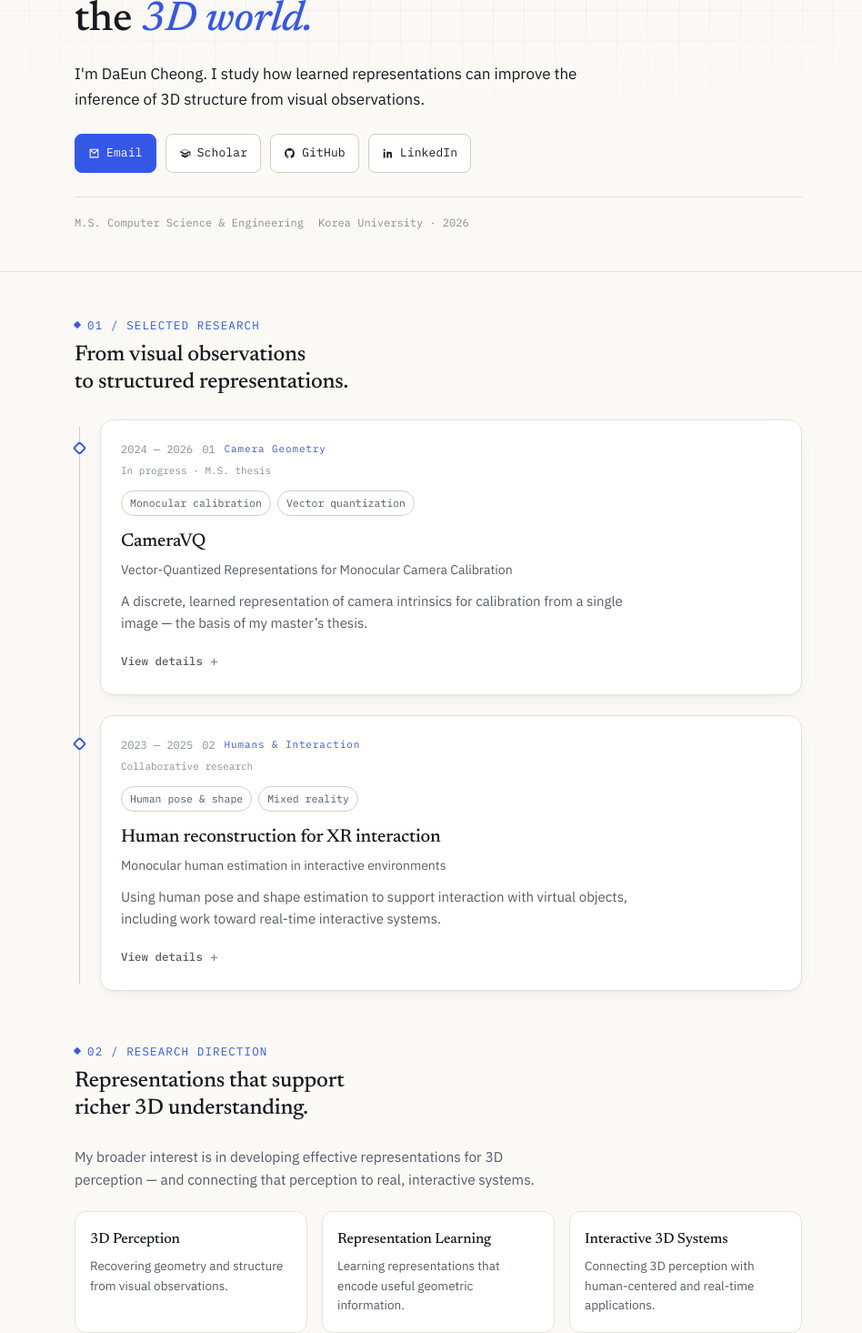
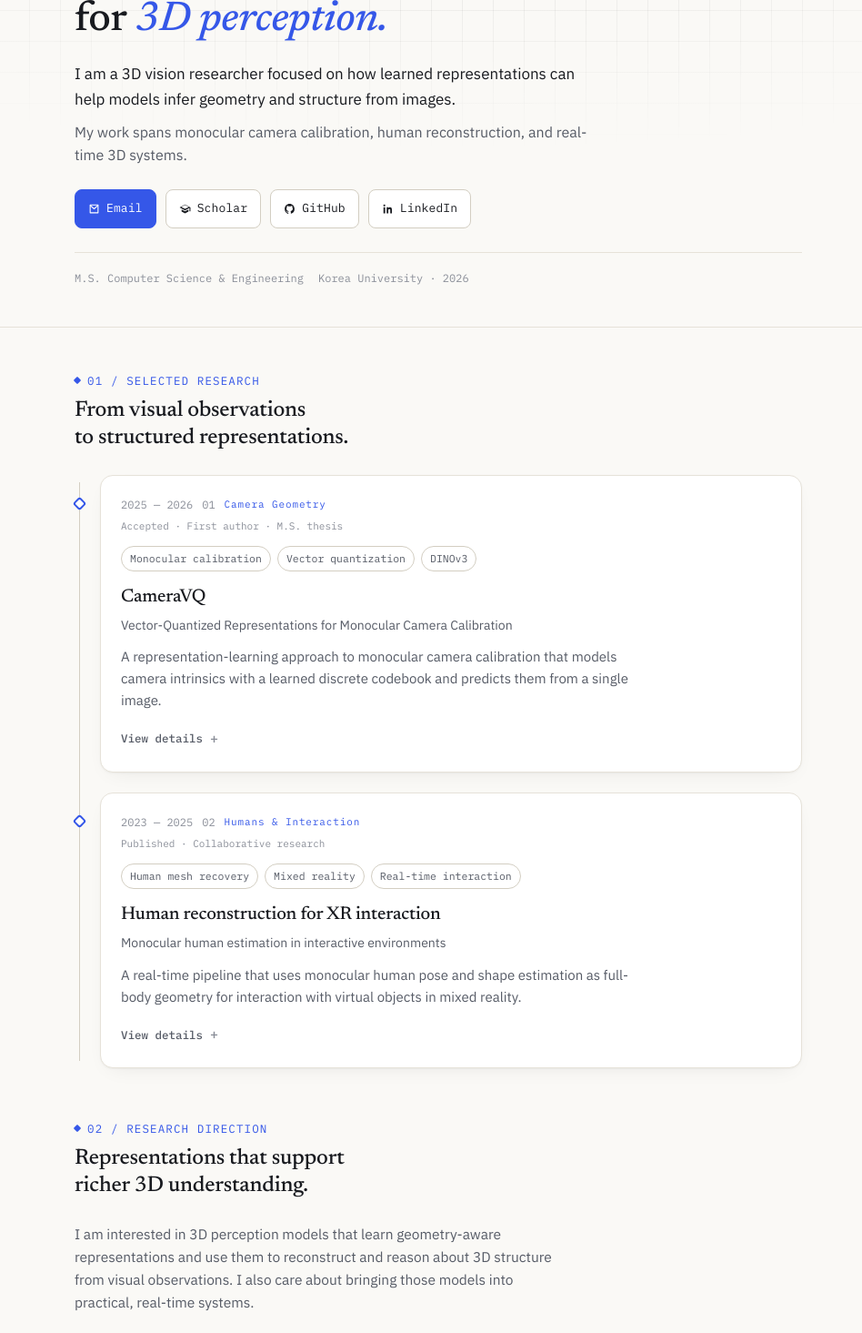
Before and after one commit to GraceCheong/web, a React (Vite) app: page / in a window 1280 px wide. Shown: the part 220-1685 px from the top of the page at 91% size, without its empty margins (158-1106 px from the left). Built offline with nearby package versions, Linux system fonts and the light colour scheme.

Commit message:
Refresh portfolio content and project positioning

```diff
--- a/src/data/content.js
+++ b/src/data/content.js
@@ -1,116 +1,94 @@
-// ---------------------------------------------------------------------------
-// All editable site content lives in this one file.
-//
-// To add a video to a research or project item, set `video` to a YouTube or
-// Vimeo URL (any normal share/watch URL works, e.g.
-// "https://www.youtube.com/watch?v=XXXXXXXXXXX" or
-// "https://vimeo.com/XXXXXXXX"). Leave it unset / empty and no video block
-// is rendered.
-//
-// Lines marked DRAFT below are Claude's best guess at wording from what
-// Grace described — read and adjust before publishing, they are not
-// placeholders in the "fill this in" sense, just unverified copy.
-// ---------------------------------------------------------------------------
-
 export const profile = {
   name: 'DaEun Cheong',
-  wordmarkTag: 'RESEARCH PORTFOLIO',
-  eyebrow: '3D Vision · Representation Learning · Human Reconstruction · Real-time 3D',
-  headingLead: 'Learning to perceive',
-  headingRest: 'the ',
-  headingEmphasis: '3D world.',
+  wordmarkTag: '3D VISION · RESEARCH',
+  eyebrow: '3D Vision · Geometric Representation Learning · 3D Reconstruction',
+  headingLead: 'Learning representations',
+  headingRest: 'for ',
+  headingEmphasis: '3D perception.',
   intro: [
-    "I'm DaEun Cheong. I study how learned representations can improve the inference of 3D structure from visual observations.",
+    'I am a 3D vision researcher focused on how learned representations can help models infer geometry and structure from images.',
+    'My work spans monocular camera calibration, human reconstruction, and real-time 3D systems.',
+  ],
+  focus: [
+    { label: 'Research', value: '3D vision · representation learning' },
+    { label: 'Recent work', value: 'CameraVQ · monocular calibration' },
+    { label: 'Systems', value: 'Human reconstruction · XR · real-time 3D' },
   ],
   note: ['M.S. Computer Science & Engineering', 'Korea University · 2026'],
   email: 'wjdekdms001@gmail.com',
   scholarUrl: 'https://scholar.google.com/citations?user=zyTJIzsAAAAJ&hl=en',
   githubUrl: 'https://github.com/GraceCheong',
-  // TODO(Grace): paste your LinkedIn profile URL here — until then this
-  // button points nowhere (href="#") and is easy to spot in review.
-  linkedinUrl: '',
+  linkedinUrl: 'https://www.linkedin.com/in/%EB%8B%A4%EC%9D%80-%EC%A0%95-32636325a/',
 }
 
-// ---------------------------------------------------------------------------
-// Selected Research — the primary section. Plotted on a timeline, newest
-// first. Each item expands inline (accordion) for the full research
-// write-up. Deliberately a different shape from Side Projects below:
-// Research Question / Method / Contribution / Architecture / Context /
-// Publication — never Problem/Stack/Demo/GitHub.
-// ---------------------------------------------------------------------------
 export const researchItems = [
   {
     id: 'cameravq',
-    period: '2024 — 2026',
-    status: 'In progress · M.S. thesis',
+    period: '2025 — 2026',
+    status: 'Accepted · First author · M.S. thesis',
     category: 'Camera Geometry',
-    tags: ['Monocular calibration', 'Vector quantization'],
+    tags: ['Monocular calibration', 'Vector quantization', 'DINOv3'],
     title: 'CameraVQ',
     subtitle: 'Vector-Quantized Representations for Monocular Camera Calibration',
     summary:
-      'A discrete, learned representation of camera intrinsics for calibration from a single image — the basis of my master’s thesis.',
-    context: 'First-author research · M.S. thesis · Advisor: Jung Hyun Han',
+      'A representation-learning approach to monocular camera calibration that models camera intrinsics with a learned discrete codebook and predicts them from a single image.',
+    context: 'First-author research · M.S. thesis · Korea University Media Lab',
     question:
-      'How can vector-quantized representations support the estimation of camera intrinsics from visual observations?',
+      'Can a discrete representation of camera intrinsics provide a useful target space for monocular calibration from visual observations?',
     method:
-      'Investigating vector-quantized representations for monocular calibration, connecting representation design with camera geometry.',
+      'A VQ-based model learns codes for normalized camera intrinsics, while frozen visual features are used to predict the corresponding camera representation from one image.',
     contribution:
-      // DRAFT — confirm this reads accurately against the thesis framing.
-      'A discrete camera-code representation that makes monocular calibration more interpretable and learnable, tying representation design directly to camera geometry rather than regressing intrinsics directly.',
+      'Introduces a discrete representation for camera intrinsics and connects representation learning directly with monocular camera geometry, enabling calibration to be framed as prediction in a learned code space.',
     diagram: [
       { label: 'OBSERVATION', value: 'Single image' },
+      { label: 'VISUAL FEATURE', value: 'Frozen image encoder' },
       { label: 'REPRESENTATION', value: 'Camera code', accent: true },
       { label: 'GEOMETRY', value: 'Camera intrinsics' },
     ],
-    diagramCaption: 'Conceptual overview · intrinsics are represented through a learned codebook.',
-    video: '', // TODO(Grace): add a YouTube/Vimeo link when the demo video is ready
+    diagramCaption: 'Conceptual overview · image evidence is mapped to a learned camera representation.',
+    video: '',
     links: [{ label: 'Publication', href: '#publication-cameravq' }],
   },
   {
     id: 'xr-interaction',
     period: '2023 — 2025',
-    status: 'Collaborative research',
+    status: 'Published · Collaborative research',
     category: 'Humans & Interaction',
-    tags: ['Human pose & shape', 'Mixed reality'],
+    tags: ['Human mesh recovery', 'Mixed reality', 'Real-time interaction'],
     title: 'Human reconstruction for XR interaction',
     subtitle: 'Monocular human estimation in interactive environments',
     summary:
-      'Using human pose and shape estimation to support interaction with virtual objects, including work toward real-time interactive systems.',
-    context: 'Collaborative research · Media Lab, Korea University',
-    question: 'How can estimated human geometry be used to support interaction with virtual objects?',
+      'A real-time pipeline that uses monocular human pose and shape estimation as full-body geometry for interaction with virtual objects in mixed reality.',
+    context: 'Collaborative research · Korea University Media Lab',
+    question: 'How can estimated 3D human geometry support natural full-body interaction with virtual objects?',
     method:
-      'Connecting 3D human estimation with XR applications and the practical requirements of interactive environments, at Korea University’s Media Lab.',
+      'Integrated monocular human pose and shape estimation with an XR interaction pipeline and compared alternative body representations in an interactive user study.',
     contribution:
-      // DRAFT — confirm this reads accurately against the published work.
-      'Contributed to a pipeline that turns monocular human pose and shape estimates into full-body interaction with virtual objects, published as a journal article and demonstrated as an IEEE VR poster.',
+      'Connected monocular human reconstruction to a practical mixed-reality interaction system and evaluated how different body representations affect the interaction experience.',
     interactionMap: [
-      { step: '01', title: 'Observe', detail: 'Visual input of a person' },
-      { step: '02', title: 'Estimate', detail: '3D human pose and shape' },
-      { step: '03', title: 'Interact', detail: 'Human–object interaction in XR' },
+      { step: '01', title: 'Observe', detail: 'Monocular visual input' },
+      { step: '02', title: 'Reconstruct', detail: '3D human pose and shape' },
+      { step: '03', title: 'Interact', detail: 'Full-body interaction in XR' },
     ],
-    video: '', // TODO(Grace): add a YouTube/Vimeo link when the demo video is ready
+    video: '',
     links: [{ label: 'Related publications', href: '#publication-xr' }],
   },
 ]
 
-// ---------------------------------------------------------------------------
-// Research Direction — the throughline connecting the two research items
-// above to Interactive 3D Systems (and from there to the side projects).
-// ---------------------------------------------------------------------------
 export const researchDirection = {
-  lead: 'My broader interest is in developing effective representations for 3D perception — and connecting that perception to real, interactive systems.',
+  lead: 'I am interested in 3D perception models that learn geometry-aware representations and use them to reconstruct and reason about 3D structure from visual observations. I also care about bringing those models into practical, real-time systems.',
   pillars: [
     {
-      title: '3D Perception',
-      description: 'Recovering geometry and structure from visual observations.',
+      title: 'Geometry-aware representations',
+      description: 'Learning features and latent spaces that preserve cues useful for camera geometry, depth, shape, and spatial structure.',
     },
     {
-      title: 'Representation Learning',
-      description: 'Learning representations that encode useful geometric information.',
+      title: '3D reconstruction & perception',
+      description: 'Inferring cameras, humans, and other 3D structure from limited or monocular visual observations.',
     },
     {
-      title: 'Interactive 3D Systems',
-      description: 'Connecting 3D perception with human-centered and real-time applications.',
+      title: 'Real-time 3D systems',
+      description: 'Turning 3D perception methods into usable interactive pipelines under practical runtime constraints.',
     },
   ],
 }
@@ -122,7 +100,7 @@ export const publications = [
     type: 'JOURNAL · FIRST AUTHOR',
     title: 'CameraVQ: Vector-Quantized Representations for Monocular Camera Calibration',
     authors: [{ name: 'DaEun Cheong', me: true }, { name: 'Jung Hyun Han' }],
-    venue: 'Computer Animation and Virtual Worlds',
+    venue: 'Computer Animation and Virtual Worlds · accepted',
   },
   {
     id: 'publication-xr',
@@ -156,43 +134,38 @@ export const publications = [
   },
 ]
 
-// ---------------------------------------------------------------------------
-// Side Projects — supporting evidence, not equal billing with Research.
-// Two tiers, deliberately different shapes from the research cards above:
-//   featured (Level B) — Problem / What I Built / Stack / Demo / GitHub
-//   other    (Level C) — one line each, no big card
-// ---------------------------------------------------------------------------
 export const sideProjects = {
   featured: [
     {
       id: 'digital-wardrobe',
       title: 'Digital Wardrobe',
+      status: 'In development',
       subtitle: 'Real-time Virtual Garment Try-On in Unreal Engine',
-      stack: ['Unreal Engine', 'Chaos Cloth', 'CLO', '3D Human Avatar', 'Garment Simulation', 'Real-time Graphics'],
-      // DRAFT — your message cut off right after "프로젝트 구조:", so the
-      // Problem / What I Built copy below is my best guess from the title,
-      // subtitle and stack alone. Please rewrite these two fields with the
-      // actual project details.
+      stack: ['Unreal Engine', 'Chaos Cloth', 'CLO', '3D Human Avatar', 'Real-time Graphics'],
       problem:
-        'DRAFT — replace with the actual problem statement (e.g. why real-time, physically simulated garment try-on is hard, and for whom).',
+        'Virtual try-on is often presented as an isolated garment demo. This project explores a reusable personal wardrobe workflow where owned garments can be organized and previewed on a 3D avatar.',
       whatBuilt:
-        'DRAFT — replace with what you actually built: the avatar + garment simulation pipeline, what runs in real time, and what a user sees.',
-      video: '', // TODO(Grace): add a YouTube/Vimeo demo link
-      githubUrl: '', // TODO(Grace): add a GitHub link if the repo is public
+        'Building an Unreal Engine prototype that imports garments prepared in CLO, simulates them with Chaos Cloth, and lets a user select clothing from a personal wardrobe for real-time avatar preview.',
+      video: '',
+      githubUrl: '',
     },
   ],
   other: [
     {
       id: 'dlmon-teacher-studio',
       title: 'DLMon Teacher Studio',
-      description: 'AI-assisted educational platform using LLMs and speech recognition.',
-      githubUrl: '',
+      description:
+        'A full-stack Chinese teaching workspace with local-LLM curriculum generation, assignment feedback, and text analysis.',
+      stack: ['Next.js', 'Prisma', 'Local LLM', 'AI SDK'],
+      githubUrl: 'https://github.com/GraceCheong/dlmon',
     },
     {
       id: 'po-rr',
-      title: 'PO,RR',
-      description: 'Automated presentation generation and deployment system.',
-      githubUrl: '',
+      title: 'PO,RR Worship PPT',
+      description:
+        'A presentation-generation system with a desktop client, FastAPI server, template synchronization, and multi-backend PowerPoint generation.',
+      stack: ['Python', 'FastAPI', 'React', 'PowerPoint automation'],
+      githubUrl: 'https://github.com/GraceCheong/ppt-gen',
     },
   ],
 }
@@ -208,7 +181,7 @@ export const educationTimeline = [
     date: 'JUN 2023 — FEB 2026',
     title: 'Media Lab, Korea University',
     org: 'Research Student',
-    extra: '',
+    extra: '3D vision · human reconstruction · camera geometry',
   },
   {
     date: 'MAR 2015 — AUG 2021',
@@ -219,14 +192,14 @@ export const educationTimeline = [
 ]
 
 export const skillGroups = [
-  { title: 'Programming & Frameworks', chips: ['Python', 'C++', 'PyTorch'] },
+  { title: 'Programming & ML', chips: ['Python', 'C++', 'PyTorch', 'Transformers'] },
   {
     title: '3D Vision & Graphics',
-    chips: ['OpenGL', 'Unity', 'Unreal Engine', 'SMPL-X', 'Human Mesh Recovery', 'Camera Geometry'],
+    chips: ['Camera Geometry', 'Human Mesh Recovery', 'SMPL-X', 'OpenGL', 'Unity', 'Unreal Engine'],
   },
   {
-    title: 'Deep Learning',
-    chips: ['Transformers', 'Diffusion Models', 'Vector Quantization', 'CNN-based Vision Models'],
+    title: 'Representation Learning',
+    chips: ['Vector Quantization', 'Vision Transformers', 'CNN-based Vision Models', 'Diffusion Models'],
   },
-  { title: 'Tools', chips: ['Git', 'Linux', 'Conda'] },
+  { title: 'Engineering', chips: ['Git', 'Linux', 'FastAPI', 'React', 'Conda'] },
 ]
```
